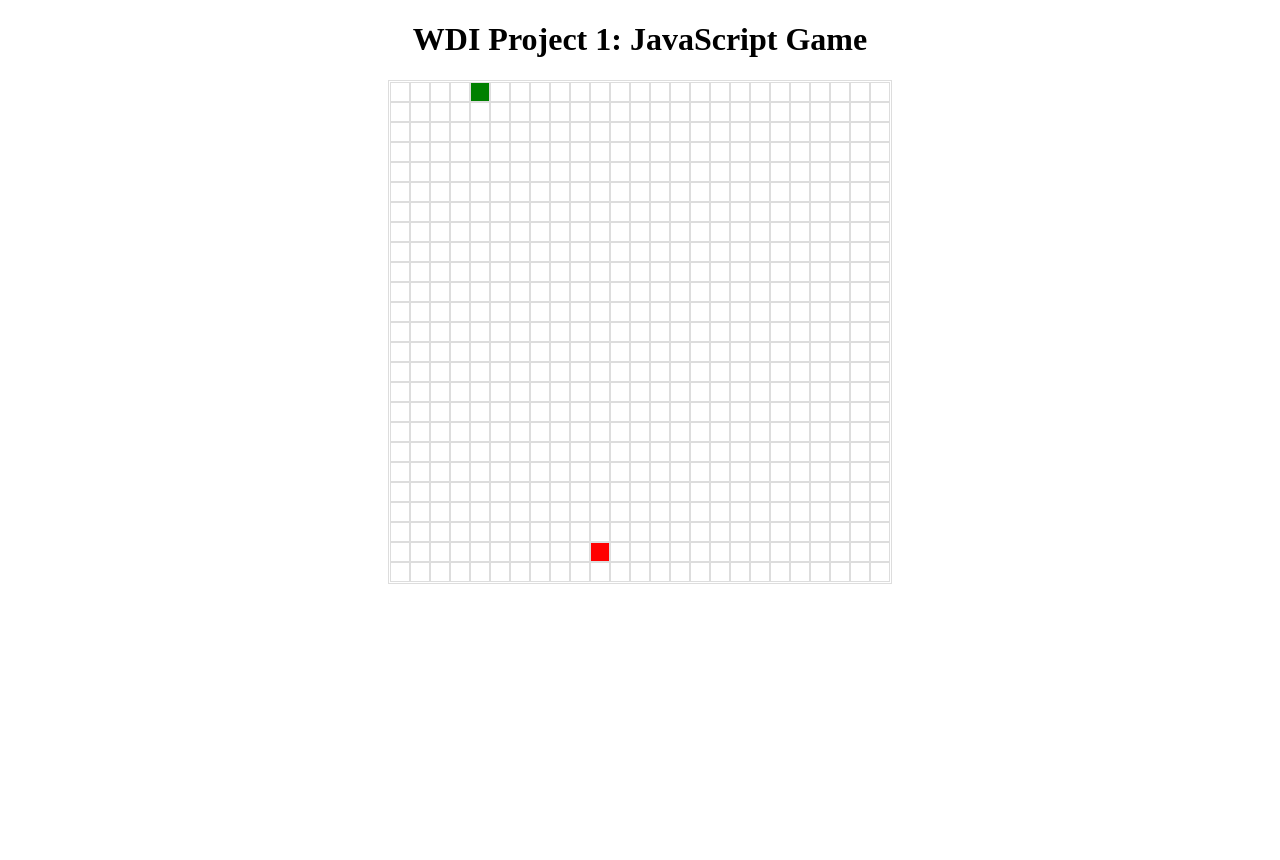
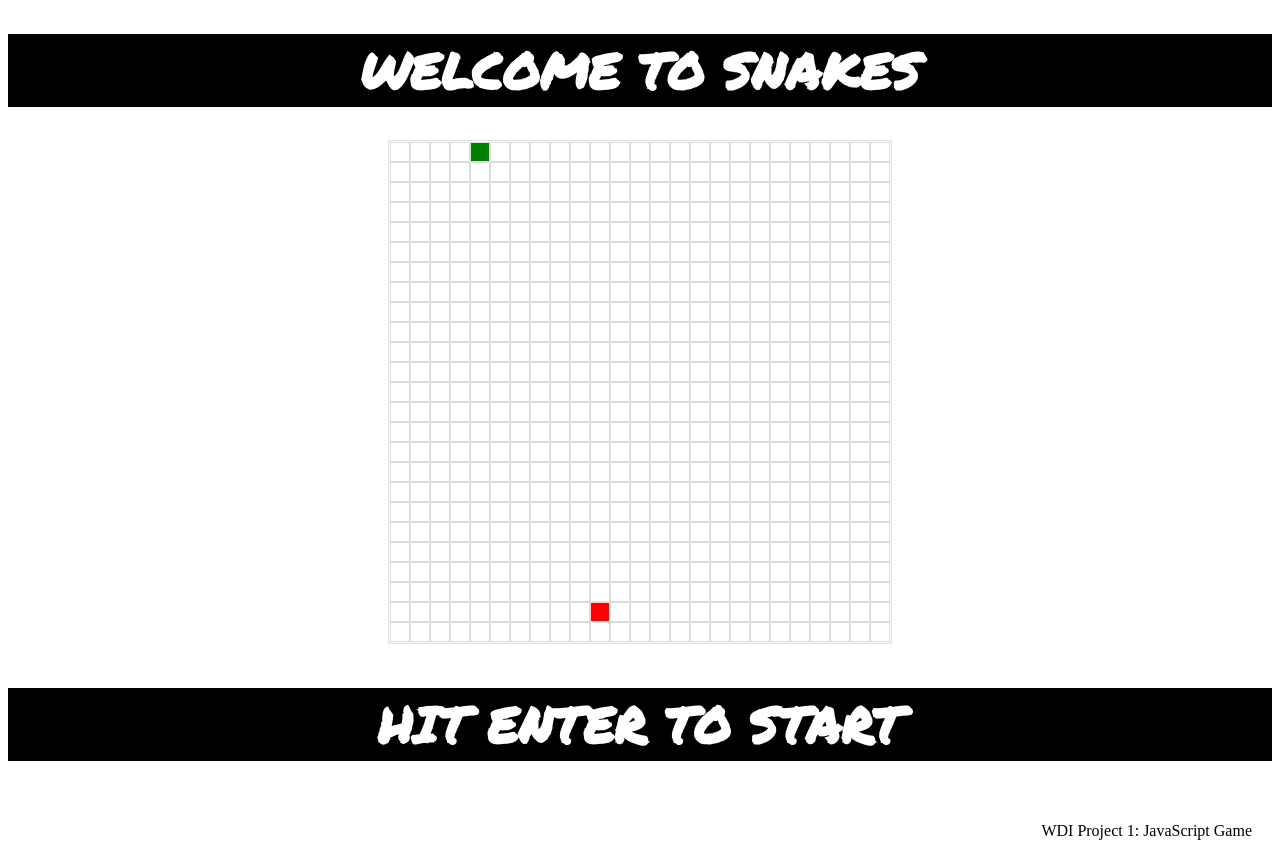
Before and after one commit to marktran888/WDI_LDN_PROJECT1, a website: page src/index.html in a window 1280 px wide. Before the commit the page ends 800 px from the top, so only its background shows below. Drawn offline with nearby package versions, Linux system fonts and the light colour scheme; files that its build step writes are made by us from their sources.

Commit message:
added styling to website

```diff
--- a/src/index.html
+++ b/src/index.html
@@ -3,11 +3,14 @@
   <head>
     <meta charset="utf-8">
     <title>WDI Project 1: JavaScript Game</title>
+    <link href="https://fonts.googleapis.com/css?family=Permanent+Marker" rel="stylesheet">
+    <link rel="stylesheet" href="/css/style.css">
     <script src="/js/app.js" charset="utf-8"></script>
-    <link rel="stylesheet" href="/css/style.css">
   </head>
   <body>
-    <h1>WDI Project 1: JavaScript Game</h1>
-
+    <h1>WELCOME TO SNAKES</h1>
+    <div class="game-container"></div>
+    <h2>HIT ENTER TO START</h2>
+    <footer>WDI Project 1: JavaScript Game</footer>
   </body>
 </html>
--- a/src/js/app.js
+++ b/src/js/app.js
@@ -13,11 +13,14 @@ const speed = speedOptions[0];
 let food;
 let running = true;
 
+
+
 //Build grid
 function buildGrid(){
   let cellNumber = 0;
   const gridElement = document.createElement('div');
-  document.body.appendChild(gridElement);
+  const gameContainer = document.querySelector('.game-container');
+  gameContainer.appendChild(gridElement);
   gridElement.classList.add('grid');
 
   for (let i = 0; i < height; i++) {
--- /dev/null
+++ b/src/scss/reset.scss
@@ -0,0 +1,48 @@
+/* http://meyerweb.com/eric/tools/css/reset/
+   v2.0 | 20110126
+   License: none (public domain)
+*/
+
+html, body, div, span, applet, object, iframe,
+h1, h2, h3, h4, h5, h6, p, blockquote, pre,
+a, abbr, acronym, address, big, cite, code,
+del, dfn, em, img, ins, kbd, q, s, samp,
+small, strike, strong, sub, sup, tt, var,
+b, u, i, center,
+dl, dt, dd, ol, ul, li,
+fieldset, form, label, legend,
+table, caption, tbody, tfoot, thead, tr, th, td,
+article, aside, canvas, details, embed,
+figure, figcaption, footer, header, hgroup,
+menu, nav, output, ruby, section, summary,
+time, mark, audio, video {
+	margin: 0;
+	padding: 0;
+	border: 0;
+	font-size: 100%;
+	font: inherit;
+	vertical-align: baseline;
+}
+/* HTML5 display-role reset for older browsers */
+article, aside, details, figcaption, figure,
+footer, header, hgroup, menu, nav, section {
+	display: block;
+}
+body {
+	line-height: 1;
+}
+ol, ul {
+	list-style: none;
+}
+blockquote, q {
+	quotes: none;
+}
+blockquote:before, blockquote:after,
+q:before, q:after {
+	content: '';
+	content: none;
+}
+table {
+	border-collapse: collapse;
+	border-spacing: 0;
+}
--- a/src/scss/style.scss
+++ b/src/scss/style.scss
@@ -11,19 +11,35 @@ body {
   display: inline-block;
   padding: 1px;
 }
+
 .row {
   margin: 0;
   height: 20px;
 }
+
 .cell {
   border: 1px solid #ddd;
   width: 20px;
   height: 20px;
   display: inline-block;
 }
-.snakeBody{
+
+.snakeBody {
   background-color: red;
 }
-.food{
+
+.food {
   background-color: green;
 }
+
+h1, h2 {
+  color: white;
+  font-size: 50px;
+  font-family: 'Permanent Marker', cursive;
+  background-color: black;
+}
+
+footer {
+  margin: 20px;
+  float: right;
+}
```
